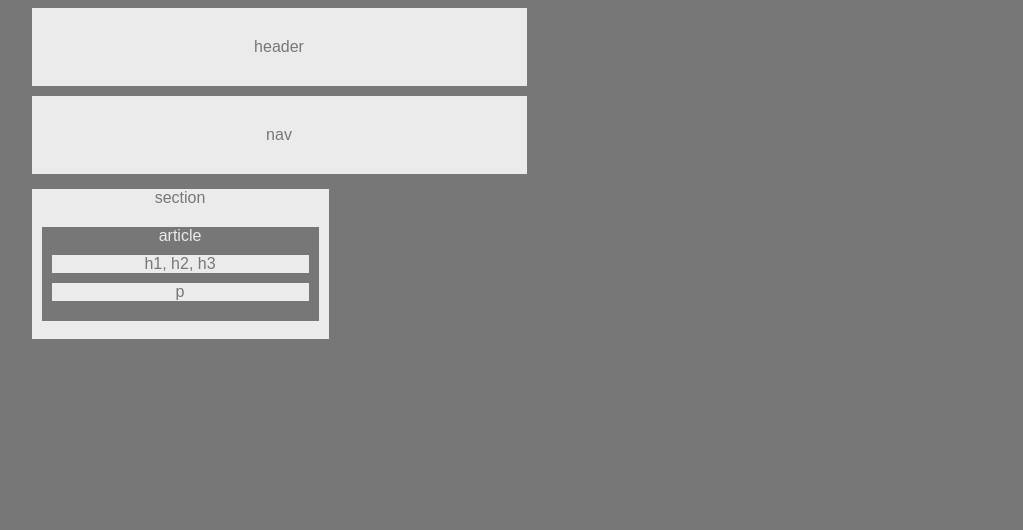
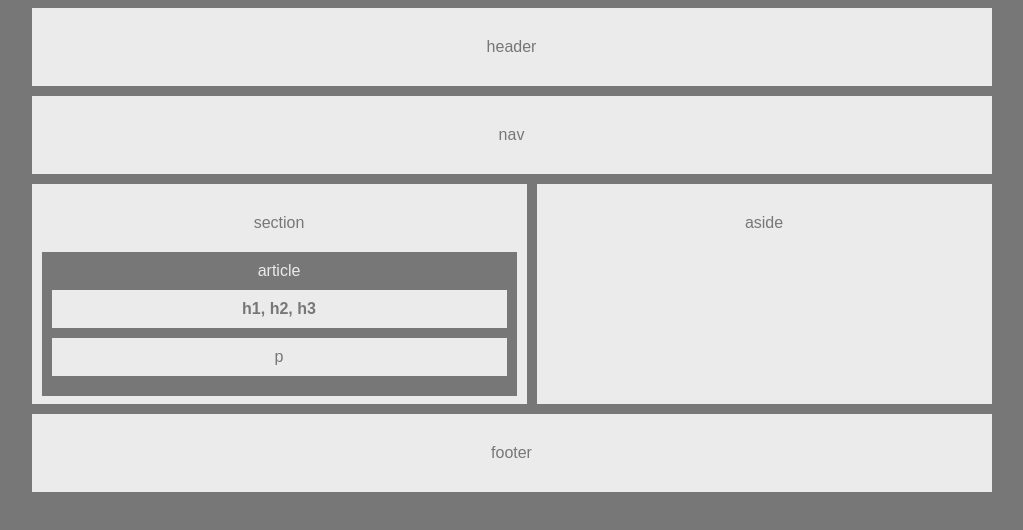
Before and after one commit to ruffcorn33/HW-Wireframe, a plain HTML site: page index.html in a window 1280 px wide. Shown: the whole page, without its empty margins (209-1232 px from the left). Drawn offline with Linux system fonts and the light colour scheme.

Commit message:
Mostly done?

```diff
--- a/index.html
+++ b/index.html
@@ -16,21 +16,21 @@
         nav
       </nav>
 
-      <div class="clear-fix">
+      <div class="clearfix">
         <section>
           section
           <article class="article">
             article
-            <p>h1, h2, h3</p>
+            <p><strong>h1, h2, h3</strong></p>
             <p>p</p>
           </article>
         </section>
-        <!-- <aside> -->
+        <aside>
           aside
         </aside>
       </div>
 
-      <!-- <footer> -->
+      <footer>
         footer
       </footer>
 
--- a/style.css
+++ b/style.css
@@ -6,16 +6,14 @@
 
 body {
   background: #777;
-  width: 960px;
 }
 
 .wrapper {
-  width: 495px;
+  width: 960px;
   margin: auto 232.5px auto 232.5px;
   font-family: 'Arial', 'Helvetica Neue', Helvetica, sans-serif;
   font size: 18px;
   text-align: center;
-  color: #777;
 }
 
 header,
@@ -25,55 +23,71 @@ aside,
 p,
 footer {
     background: #ebebeb;
+    color: #777;
 }
 
 header,
 nav,
 footer {
   padding: 30px 0 30px 0;
-}
-
-header {
   margin-bottom: 10px;
-}
-
-nav{
-  margin-bottom: 15px;
 }
 
 section,
 aside {
-  height: 150px;
+  height: 220px;
   float: left;
+  margin-bottom: 10px;
 }
 
 section {
-  width: 60%;
-  margin-bottom: 10px;
-  margin-right: 10px;
+  width: 495px;
+  padding-top: 30px;
 }
 
 .article {
+  display: block;
   background: #777;
   color: #ebebeb;
-  padding-bottom: 10px;
+  text-align: center;
+  padding: 10px 0 10px 0;
   margin: 20px 10px auto 10px;
 }
 
 p {
   color: #777;
-  padding: 20px auto 10px auto;
+  padding: 10px 0 10px 0;
   margin: 10px;
+}
 
+.htags {
+  font-family: 'Arial', 'Helvetica Neue', Helvetica, sans-serif;
+  font size: 18px;
+  text-align: center;
+  /*padding: 10px 0 10px 0;*/
+  margin: 10px;
+  background: #ebebeb;
+  color: #777;
+  /*float: left;*/
+}
+
+h1,
+h2,
+h2 {
+  float: left;
+  /*width: 33.3%;*/
 }
 
 aside {
-  width: 40%;
-  margin-bottom: 10px;
+  width: 455px;
+  margin-left: 10px;
+  padding: 30px;
 }
-
-.clearfix::after {
-    content: "";
-    clear: both;
-    display: table;
+.clearfix:after {
+     visibility: hidden;
+     display: block;
+     font-size: 0;
+     content: " ";
+     clear: both;
+     height: 0;
 }
```
